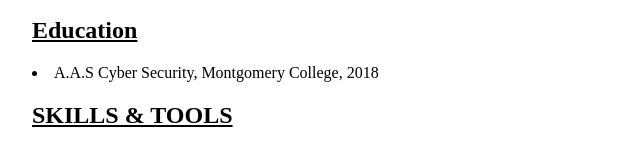
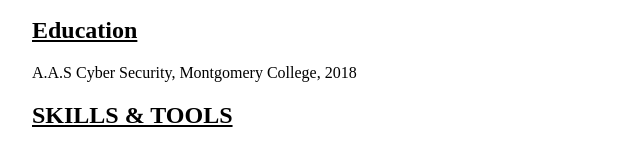
Before and after one commit to asanch80/WebResume, a plain HTML site: page index.html in a window 1280 px wide. Shown: the part 544-692 px from the top of the page, 128-768 px from the left. Drawn offline with Linux system fonts and the light colour scheme.

Commit message:
Education bullet point removed

```diff
--- a/index.html
+++ b/index.html
@@ -46,7 +46,7 @@
         </div>
         <div>
             <h2>Education</h2>
-            <li>A.A.S Cyber Security, Montgomery College, 2018</li>
+            A.A.S Cyber Security, Montgomery College, 2018
         </div>
         <!--Skills List-->
         <div id="summary--skills2">
```
